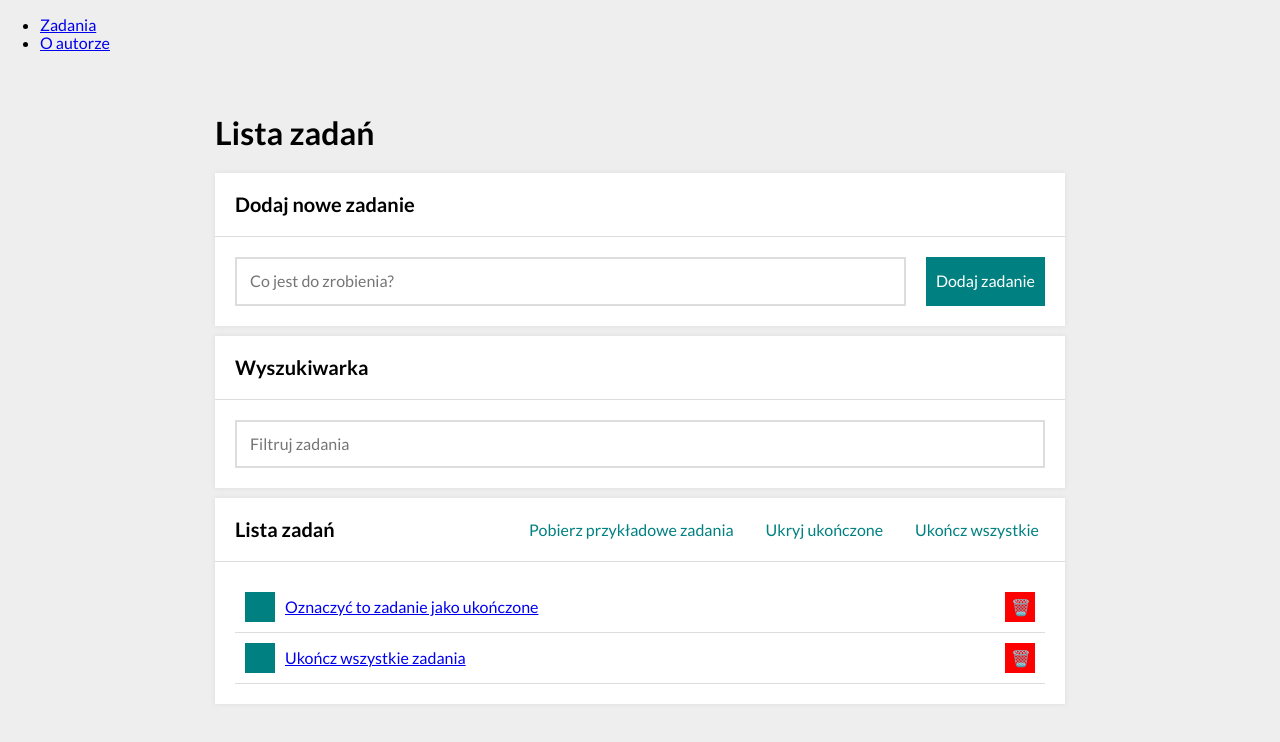
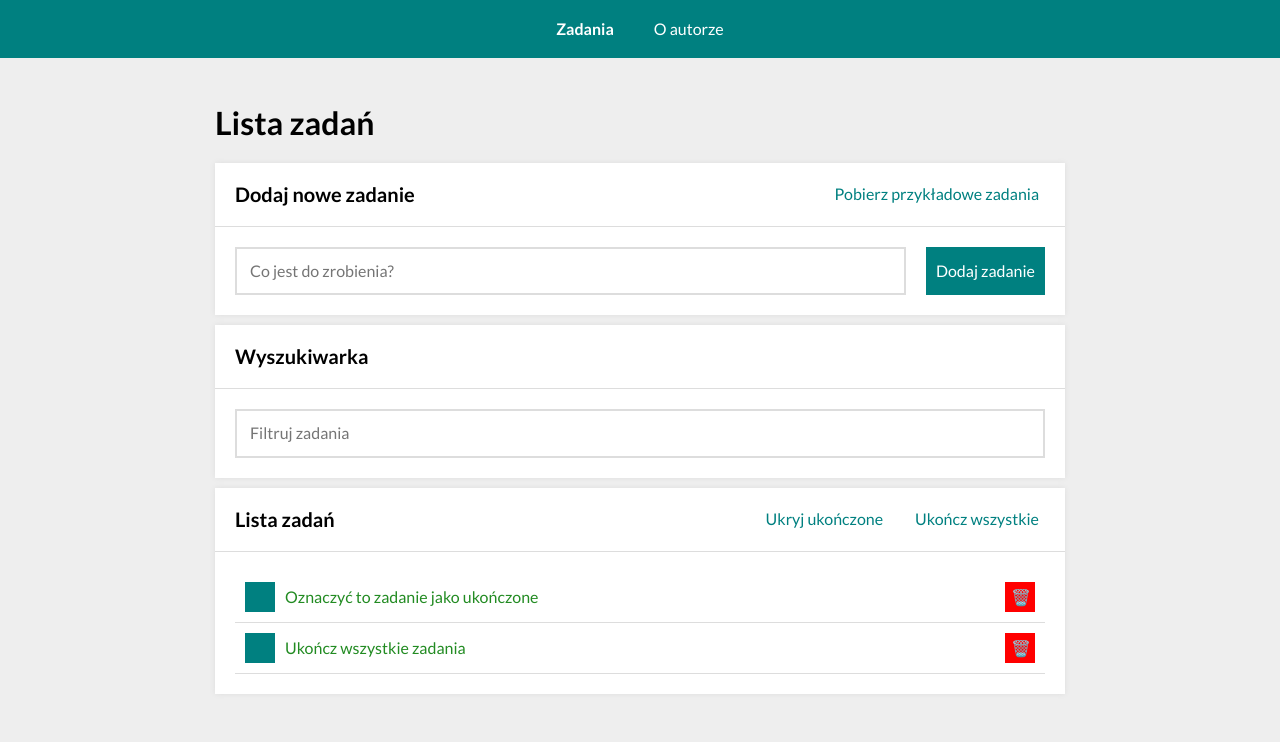
Before and after one commit to DimaIrak/todos-list-react, a React (Create React App) app: page /#/zadania in a window 1280 px wide. Both pictures are taken after a click on the button "Pobierz przykładowe zadania". Shown: the top 742 px of the page. Built offline with nearby package versions, Linux system fonts and the light colour scheme.

Commit message:
apdate app

```diff
--- a/src/App.js
+++ b/src/App.js
@@ -1,33 +1,28 @@
-import { HashRouter, Link, Switch, Route,Redirect } from 'react-router-dom';
+import { HashRouter, Switch, Route, Redirect } from 'react-router-dom';
 import AuthorPage from "./features/author/AuthorPage";
 import TasksPage from "./features/tasks/TasksPage";
 import TaskPage from "./features/tasks/TaskPage";
+import Navigation from "./Navigation"
+import { toAuthor, toTask, toTasks } from './routes';
 
-export default () => (
+const App = () => (
     <HashRouter>
-        <nav>
-            <ul>
-                <li>
-                    <Link to="/zadania">Zadania</Link>
-                </li>
-                <li>
-                    <Link to="/autor">O autorze</Link>
-                </li>
-            </ul>
+        <Navigation />
         <Switch>
-                <Route path="/zadania/:id">
+            <Route path={toTask()}>
                 <TaskPage />
             </Route>
-                <Route path="/zadania">
+            <Route path={toTasks()}>
                 <TasksPage />
             </Route>
-                <Route path="/autor">
+            <Route path={toAuthor()}>
                 <AuthorPage />
             </Route>
             <Route path="/">
-                    <Redirect to="/zadania" />
+                <Redirect to={toTasks()} />
             </Route>
         </Switch>
-        </nav>
     </HashRouter>
 );
+
+export default App;
--- a/src/Navigation/styled.js
+++ b/src/Navigation/styled.js
@@ -15,7 +15,7 @@ export const StyledNavLink = styled(NavLink).attrs(() => ({
 `;
 
 export const List = styled.ul`
-    background: ${({ theme }) => theme.color.white};
+    background: ${({ theme }) => theme.color.teal};
     margin: 0;
     padding: 0;
     display: flex;
--- a/src/features/tasks/TaskPage/index.js
+++ b/src/features/tasks/TaskPage/index.js
@@ -14,9 +14,11 @@ function TaskPage() {
             <Header title="Szczegóły zadania" />
             <Section
                 title={task ? task.content : "Nie znaleziono zadania😔"}
-                body={
-                    <><strong>Ukończono:</strong> {task.done ? "Tak" : "Nie"}</>
-                }
+                body={!!task && (
+                    <>
+                        <strong>Ukończono:</strong> {task.done ? "Tak" : "Nie"}
+                    </>
+                )}
             />
         </Container>
     );
--- a/src/features/tasks/TasksPage/Buttons/index.js
+++ b/src/features/tasks/TasksPage/Buttons/index.js
@@ -2,7 +2,6 @@ import {
     selectTasksState,
     toggleHideDone,
     setAllDone,
-    fetchExampleTasks,
 } from "../../taskSlice";
 import { Wrapper, Button } from "./styled";
 import { useSelector, useDispatch } from "react-redux";
@@ -14,9 +13,6 @@ const Buttons = () => {
 
     return (
         <Wrapper>
-            <Button onClick={() => dispatch(fetchExampleTasks())}>
-                Pobierz przykładowe zadania
-            </Button>
             {tasks.length > 0 && (
                 <>
                     <Button onClick={() => dispatch(toggleHideDone())}>
--- a/src/features/tasks/TasksPage/FetchExampleTasksButton/index.js
+++ b/src/features/tasks/TasksPage/FetchExampleTasksButton/index.js
@@ -1,8 +1,8 @@
 import { useDispatch, useSelector } from "react-redux";
 import { fetchExampleTasks, selectLoading } from "../../taskSlice";
-import { Button } from "../TaskList/styled";
+import { Button } from "../Button";
 
-export default () => {
+const FetchExampleTasksButton = () => {
     const dispatch = useDispatch();
     const loading = useSelector(selectLoading);
 
@@ -16,3 +16,5 @@ export default () => {
         </Button>
     );
 };
+
+export default FetchExampleTasksButton;
--- a/src/features/tasks/TasksPage/TaskList/index.js
+++ b/src/features/tasks/TasksPage/TaskList/index.js
@@ -1,11 +1,9 @@
 import { useSelector, useDispatch } from "react-redux";
 import { toggleTaskDone, removeTask, selectTasksByQuery, selectHideDone } from "../../taskSlice";
-import { List, Item, Content, Button } from "./styled";
-import { Link, } from "react-router-dom";
+import { List, Item, Content, Button, StyledLink } from "./styled";
 import { useQueryParameter, } from "../queryParameters";
 import { searchQueryParamName } from "../searchQueryParamName";
 import { toTask } from "../../../../routes";
-
 
 const TaskList = () => {
     const query = useQueryParameter(searchQueryParamName);
@@ -27,7 +25,7 @@ const TaskList = () => {
                         {task.done ? "✔️" : ""}
                     </Button>
                     <Content $done={task.done}>
-                        <Link to={toTask({ id: task.id })}>{task.content}</Link>
+                        <StyledLink to={toTask({ id: task.id })}>{task.content}</StyledLink>
                     </Content>
                     <Button
                         $remove
--- a/src/features/tasks/TasksPage/TaskList/styled.js
+++ b/src/features/tasks/TasksPage/TaskList/styled.js
@@ -1,4 +1,5 @@
-import styled, {css} from "styled-components";
+import { Link } from "react-router-dom";
+import styled, { css } from "styled-components";
 
 export const List = styled.ul`
     list-style: none;
@@ -61,3 +62,9 @@ export const Button = styled.button`
         }
     `}
 `;
+
+export const StyledLink = styled(Link)`
+    text-decoration: none;
+    outline: none;
+    color: ${({ theme }) => theme.color.forestGreen};
+`;
--- a/src/features/tasks/TasksPage/index.js
+++ b/src/features/tasks/TasksPage/index.js
@@ -5,6 +5,7 @@ import Section from "../../../common/Section";
 import Header from "../../../common/Header";
 import Container from "../../../common/Container";
 import Search from "./Search";
+import FetchExampleTasksButton from "./FetchExampleTasksButton"
 
 function TasksPage() {
   return (
@@ -13,6 +14,7 @@ function TasksPage() {
       <Section
         title="Dodaj nowe zadanie"
         body={<Form />}
+        extraHeaderContent={<FetchExampleTasksButton />}
       />
       <Section
         title="Wyszukiwarka"
--- a/src/routes.js
+++ b/src/routes.js
@@ -1,4 +1,4 @@
 export const toTasks = () => "/zadania";
-export const toAuthor = () => "/author";
+export const toAuthor = () => "/autor";
 
-export const toTask = ({ id } = { id: "id" }) => `/zadania/${id}`;
+export const toTask = ({ id } = { id: ":id" }) => `/zadania/${id}`;
```
Also changed, not shown: src/Navigation/index.js (+4 -3 lines). Lines whose indentation alone changed are shown as unchanged.
